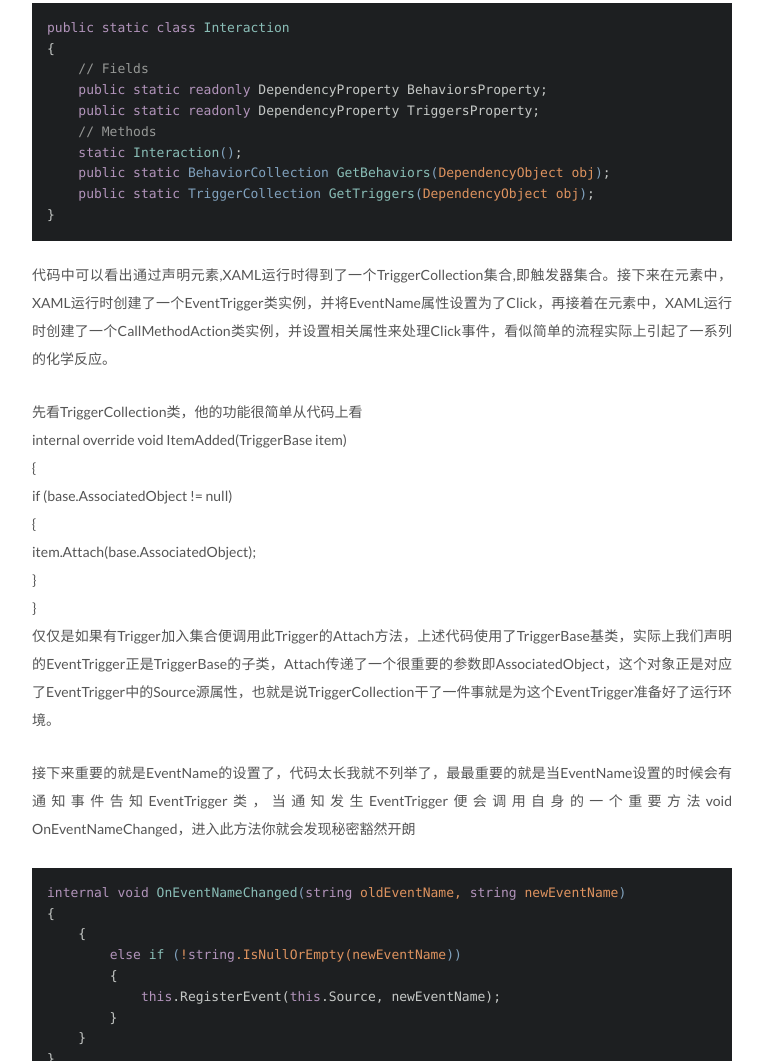
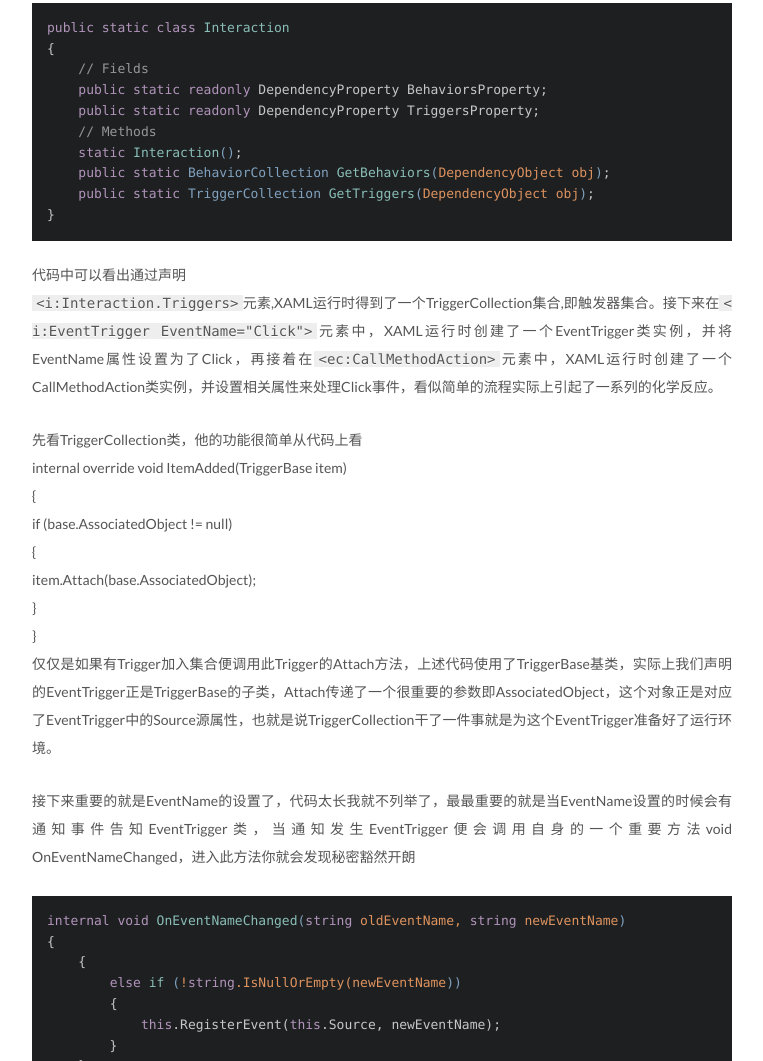
Before and after one commit to gitcore/log, a plain HTML site: page 2015/11/14/mvvm-1/index.html in a window 1280 px wide. Shown: the part 2296-3357 px from the top of the page, without its empty margins (258-1021 px from the left). Drawn offline with Linux system fonts and the light colour scheme; files that its build step writes are made by us from their sources; files whose address does not match are found by name.

Commit message:
edit post

```diff
--- a/2015/11/14/mvvm-1/index.html
+++ b/2015/11/14/mvvm-1/index.html
@@ -59,7 +59,7 @@
 <meta property="og:url" content="http://gitcore.github.io/index/2015/11/14/mvvm-1/index.html">
 <meta property="og:site_name" content="gitcore's blog">
 <meta property="og:description" content="阅读以下内容你需要理解依赖对象、依赖属性、XAML的基本原理和XAML的附加属性。">
-<meta property="og:updated_time" content="2016-02-29T22:40:10.815Z">
+<meta property="og:updated_time" content="2016-02-29T22:52:31.597Z">
 <meta name="twitter:card" content="summary">
 <meta name="twitter:title" content="Blend SDK MVVM实现原理分析前篇">
 <meta name="twitter:description" content="阅读以下内容你需要理解依赖对象、依赖属性、XAML的基本原理和XAML的附加属性。">
@@ -265,7 +265,7 @@
     <span class="function"><span class="keyword">public</span> <span class="keyword">static</span> BehaviorCollection <span class="title">GetBehaviors</span>(<span class="params">DependencyObject obj</span>)</span>;
     <span class="function"><span class="keyword">public</span> <span class="keyword">static</span> TriggerCollection <span class="title">GetTriggers</span>(<span class="params">DependencyObject obj</span>)</span>;
 }
-</code></pre><p>代码中可以看出通过声明<i:interaction.triggers>元素,XAML运行时得到了一个TriggerCollection集合,即触发器集合。接下来在<i:eventtrigger eventname="Click">元素中，XAML运行时创建了一个EventTrigger类实例，并将EventName属性设置为了Click，再接着在<ec:callmethodaction>元素中，XAML运行时创建了一个CallMethodAction类实例，并设置相关属性来处理Click事件，看似简单的流程实际上引起了一系列的化学反应。</ec:callmethodaction></i:eventtrigger></i:interaction.triggers></p>
+</code></pre><p>代码中可以看出通过声明<br><code>&lt;i:Interaction.Triggers&gt;</code>元素,XAML运行时得到了一个TriggerCollection集合,即触发器集合。接下来在<code>&lt;i:EventTrigger EventName=&quot;Click&quot;&gt;</code>元素中，XAML运行时创建了一个EventTrigger类实例，并将EventName属性设置为了Click，再接着在<code>&lt;ec:CallMethodAction&gt;</code>元素中，XAML运行时创建了一个CallMethodAction类实例，并设置相关属性来处理Click事件，看似简单的流程实际上引起了一系列的化学反应。</p>
 <p>先看TriggerCollection类，他的功能很简单从代码上看<br>    internal override void ItemAdded(TriggerBase item)<br>    {<br>        if (base.AssociatedObject != null)<br>        {<br>            item.Attach(base.AssociatedObject);<br>        }<br>    }<br>仅仅是如果有Trigger加入集合便调用此Trigger的Attach方法，上述代码使用了TriggerBase基类，实际上我们声明的EventTrigger正是TriggerBase的子类，Attach传递了一个很重要的参数即AssociatedObject，这个对象正是对应了EventTrigger中的Source源属性，也就是说TriggerCollection干了一件事就是为这个EventTrigger准备好了运行环境。</p>
 <p>接下来重要的就是EventName的设置了，代码太长我就不列举了，最最重要的就是当EventName设置的时候会有通知事件告知EventTrigger类，当通知发生EventTrigger便会调用自身的一个重要方法void OnEventNameChanged，进入此方法你就会发现秘密豁然开朗</p>
 <pre><code><span class="function"><span class="keyword">internal</span> <span class="keyword">void</span> <span class="title">OnEventNameChanged</span>(<span class="params"><span class="keyword">string</span> oldEventName, <span class="keyword">string</span> newEventName</span>)
```
Also changed, not shown: index.html (+0 -9 lines).
